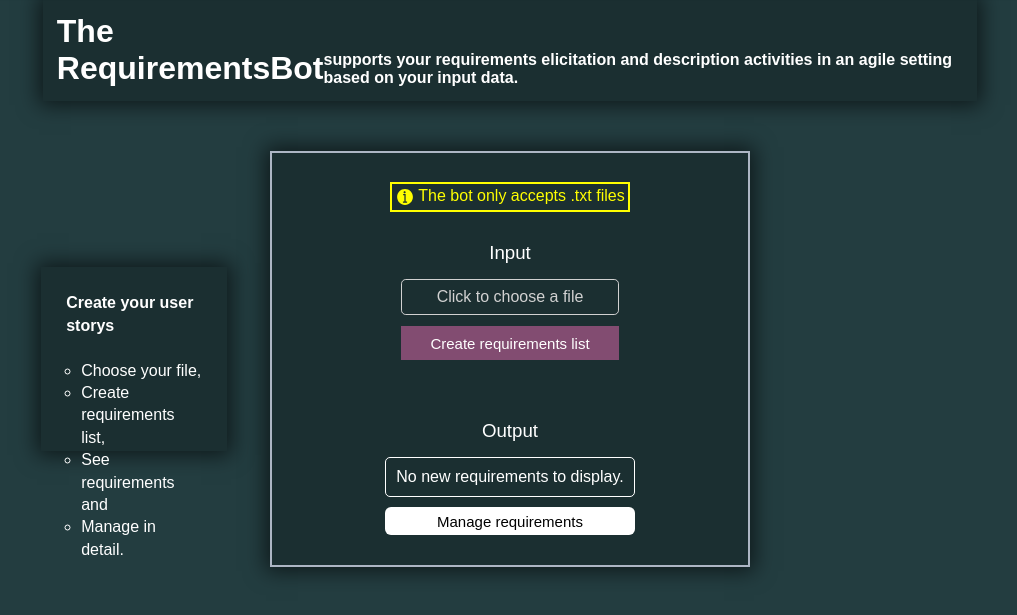
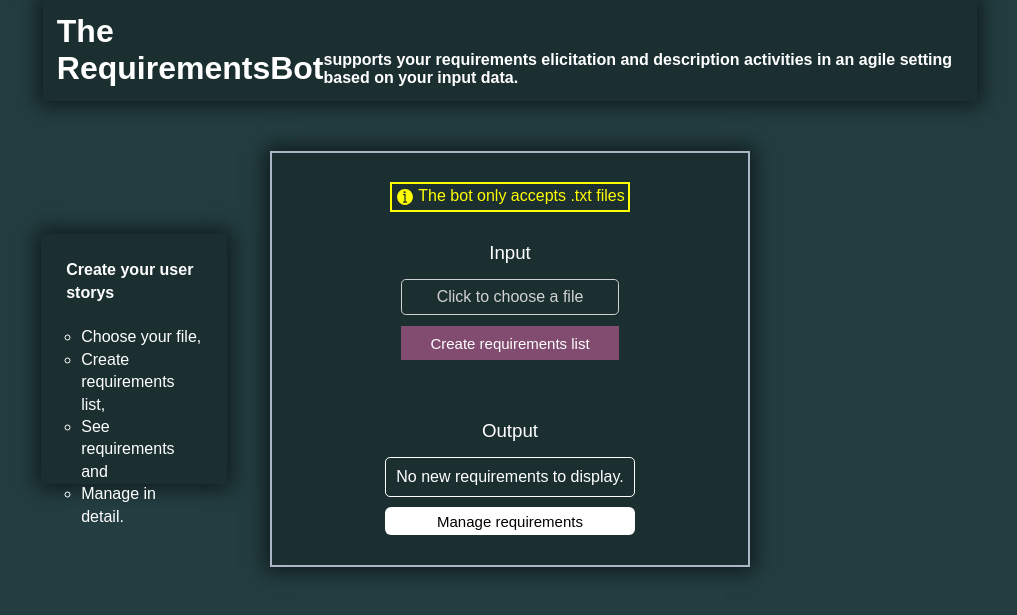
Before and after one commit to Mathu1998/RequirementsBot, a Django app: page /reqgen in a window 1280 px wide. Shown: the part 121-736 px from the top of the page, without its empty margins (130-1147 px from the left). Run offline with Django 4.2, Linux system fonts and the light colour scheme.

Commit message:
Modifying because of deployment

```diff
--- a/GPTCommunication/static/GPTCommunication/reqgen.css
+++ b/GPTCommunication/static/GPTCommunication/reqgen.css
@@ -34,7 +34,7 @@
 .ToolIntro2 {
     margin-right: -15%;
     line-height: 1.4;
-    height: 44%;
+    height: 60%;
     justify-content: space-evenly;
     align-items: flex-end;
     width: 58%;
```
